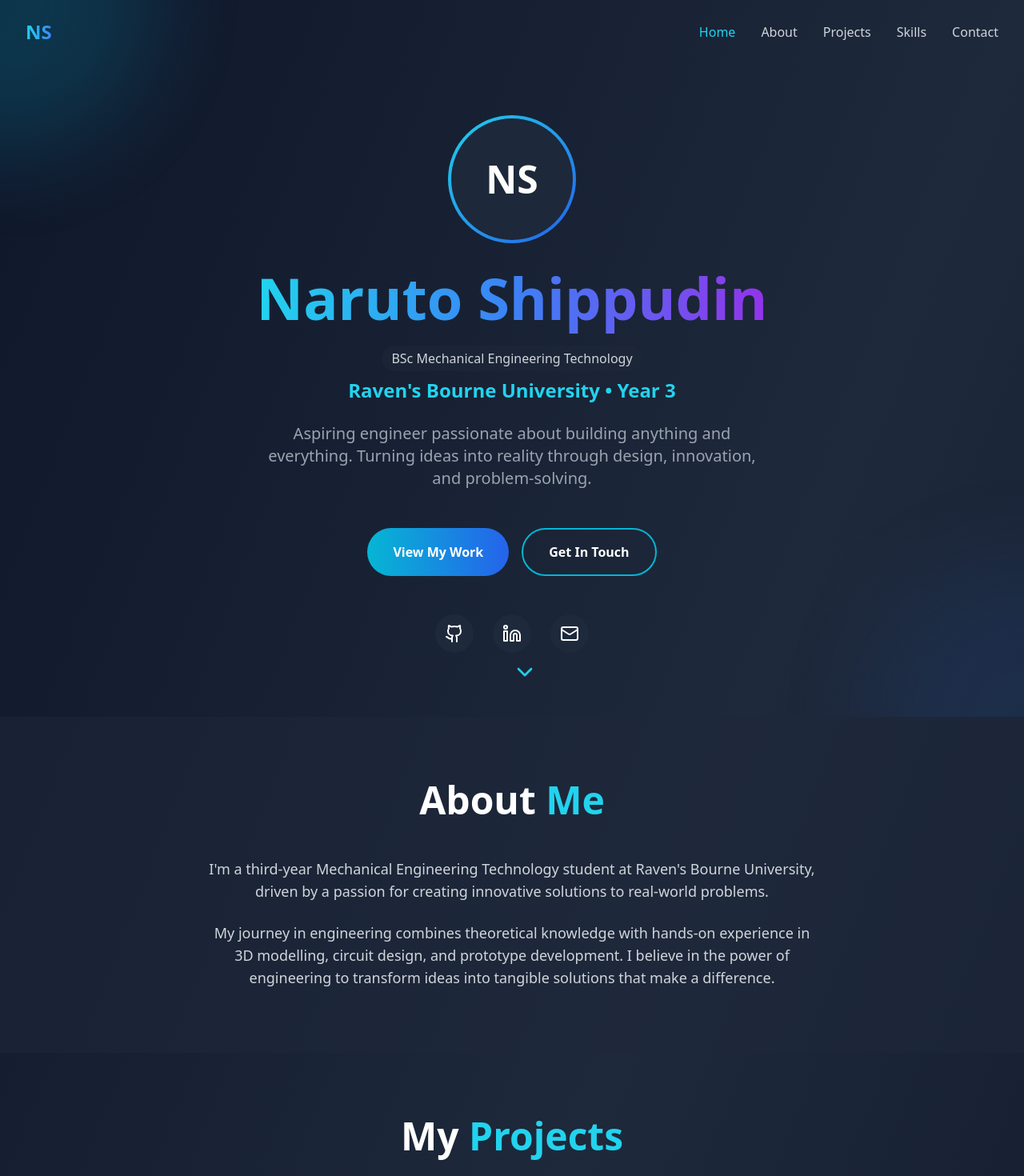
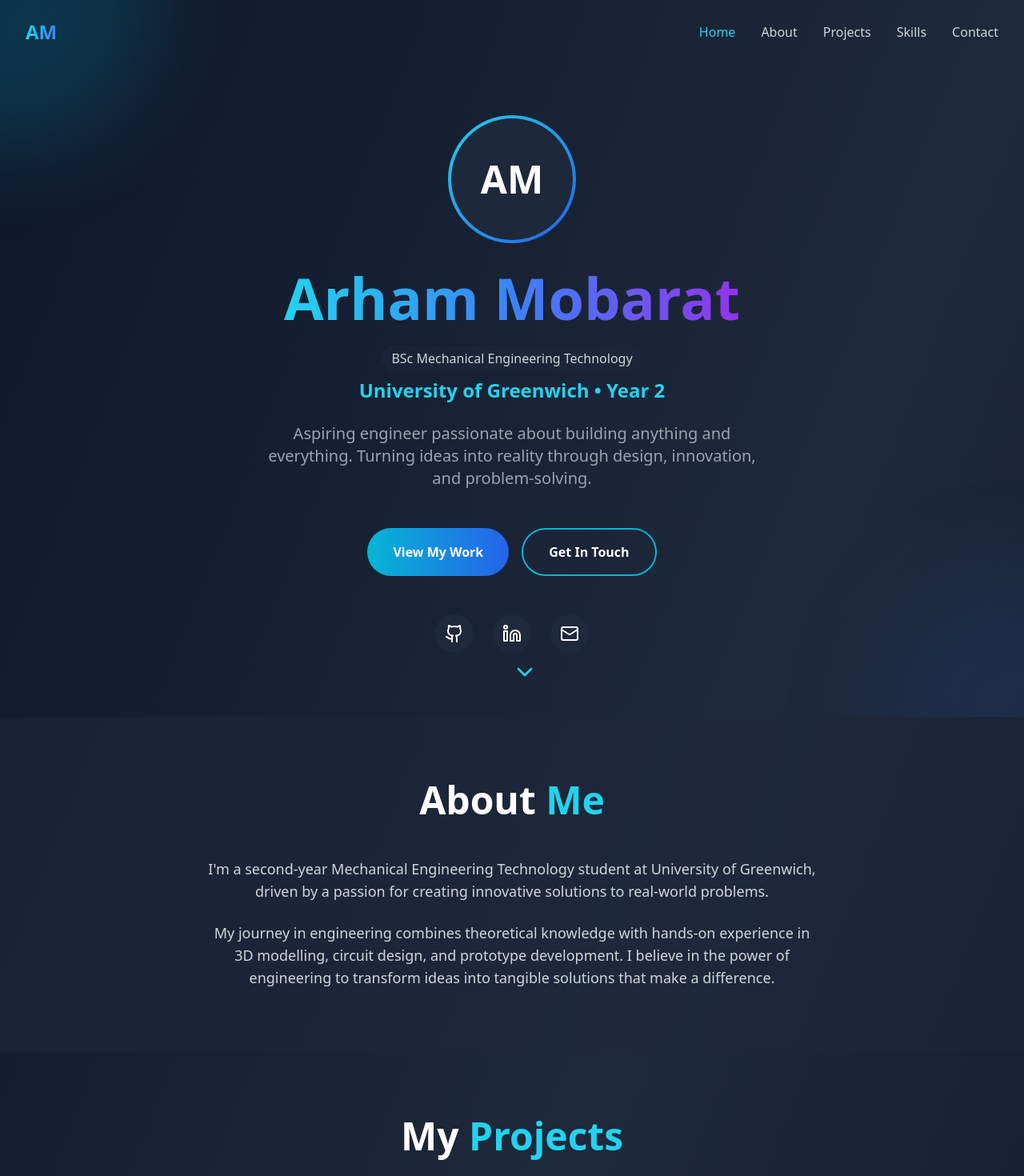
Before and after one commit to ArhamMobarat/portfolio, a React (Vite) app: page / in a window 1280 px wide. Shown: the top 1470 px of the page at 80% size. Built offline with nearby package versions, Linux system fonts and the light colour scheme.

Commit message:
personal detailes updated

```diff
--- a/src/App.jsx
+++ b/src/App.jsx
@@ -123,7 +123,7 @@ export default function App() {
         <div className="max-w-7xl mx-auto px-4 sm:px-6 lg:px-8">
           <div className="flex justify-between items-center h-16 sm:h-20">
             <div className="text-xl sm:text-2xl font-bold bg-gradient-to-r from-cyan-400 to-blue-500 bg-clip-text text-transparent">
-              NS
+              AM
             </div>
 
             {/* Desktop Menu */}
@@ -184,13 +184,13 @@ export default function App() {
             {/* Profile Image Placeholder */}
             <div className="w-32 h-32 sm:w-40 sm:h-40 mx-auto mb-6 sm:mb-8 rounded-full bg-gradient-to-br from-cyan-400 to-blue-600 p-1 animate-pulse">
               <div className="w-full h-full rounded-full bg-slate-800 flex items-center justify-center text-4xl sm:text-5xl font-bold">
-                NS
+                AM
               </div>
             </div>
 
             <h1 className="text-4xl sm:text-6xl lg:text-7xl font-bold mb-4 sm:mb-6">
               <span className="bg-gradient-to-r from-cyan-400 via-blue-500 to-purple-600 bg-clip-text text-transparent">
-                Naruto Shippudin
+                Arham Mobarat
               </span>
             </h1>
 
@@ -200,7 +200,7 @@ export default function App() {
                   BSc Mechanical Engineering Technology
                 </span>
               </p>
-              <p className="text-cyan-400 font-semibold">Raven's Bourne University • Year 3</p>
+              <p className="text-cyan-400 font-semibold">University of Greenwich • Year 2</p>
             </div>
 
             <p className="text-base sm:text-xl text-gray-400 max-w-2xl mx-auto mb-8 sm:mb-12 px-4">
@@ -255,7 +255,7 @@ export default function App() {
           </h2>
           <div className="max-w-3xl mx-auto text-center">
             <p className="text-base sm:text-lg text-gray-300 mb-6 leading-relaxed">
-              I'm a third-year Mechanical Engineering Technology student at Raven's Bourne University,
+              I'm a second-year Mechanical Engineering Technology student at University of Greenwich,
               driven by a passion for creating innovative solutions to real-world problems.
             </p>
             <p className="text-base sm:text-lg text-gray-300 leading-relaxed">
@@ -376,7 +376,7 @@ export default function App() {
             </div>
 
             <p className="text-center text-gray-400 text-sm mt-6">
-              Note: To activate the contact form, replace the EmailJS credentials in the code with your own.
+              {/* Note: To activate the contact form, replace the EmailJS credentials in the code with your own. */}
             </p>
           </div>
         </div>
@@ -385,7 +385,7 @@ export default function App() {
       {/* Footer */}
       <footer className="py-8 bg-slate-900/50 border-t border-slate-800">
         <div className="max-w-7xl mx-auto px-4 sm:px-6 lg:px-8 text-center text-gray-400">
-          <p className="text-sm sm:text-base">© 2026 Naruto Shippudin. Building the future, one project at a time.</p>
+          <p className="text-sm sm:text-base">© 2026 Arham Mobarat. Building the future, one project at a time.</p>
         </div>
       </footer>
     </div>
```
